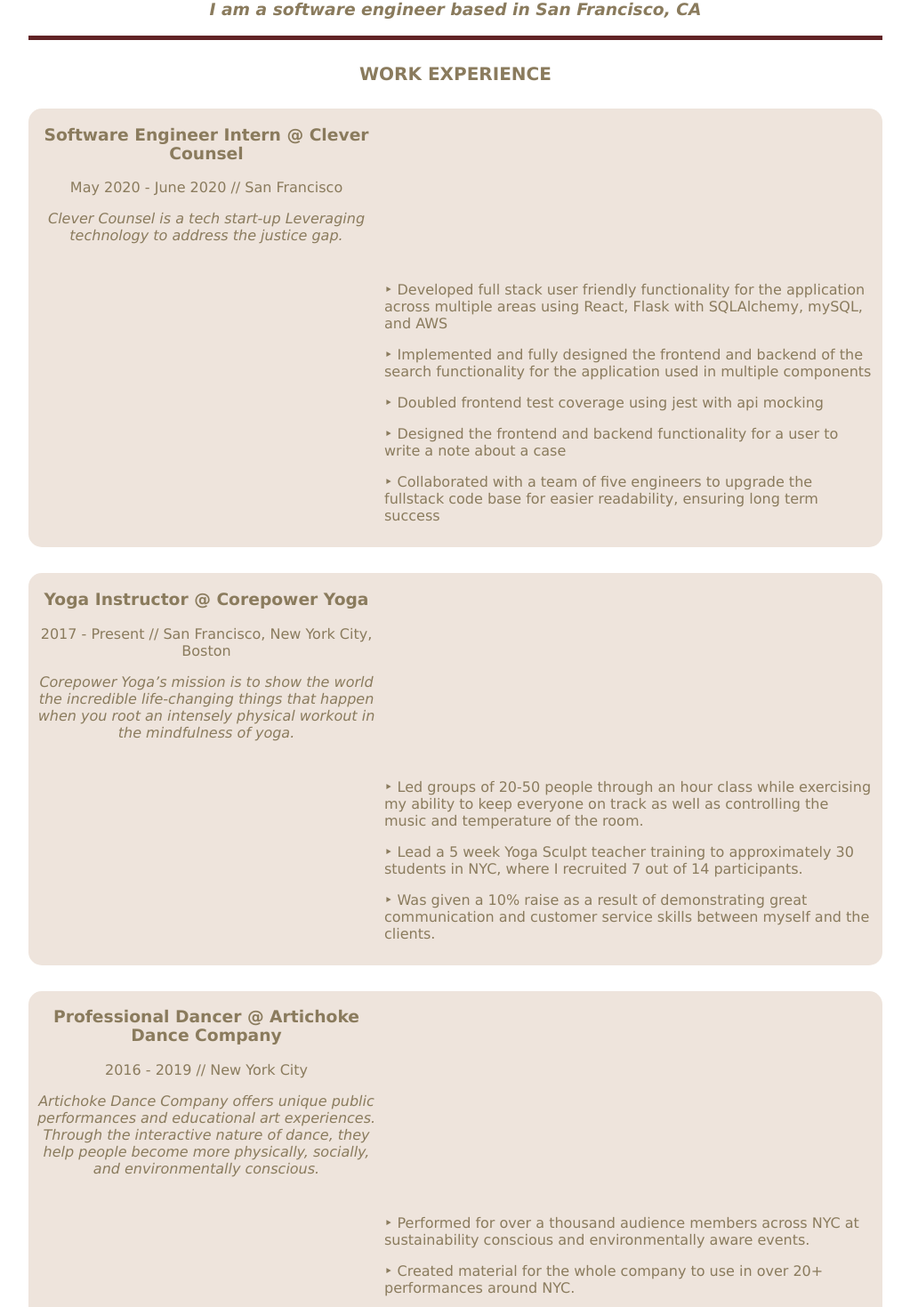
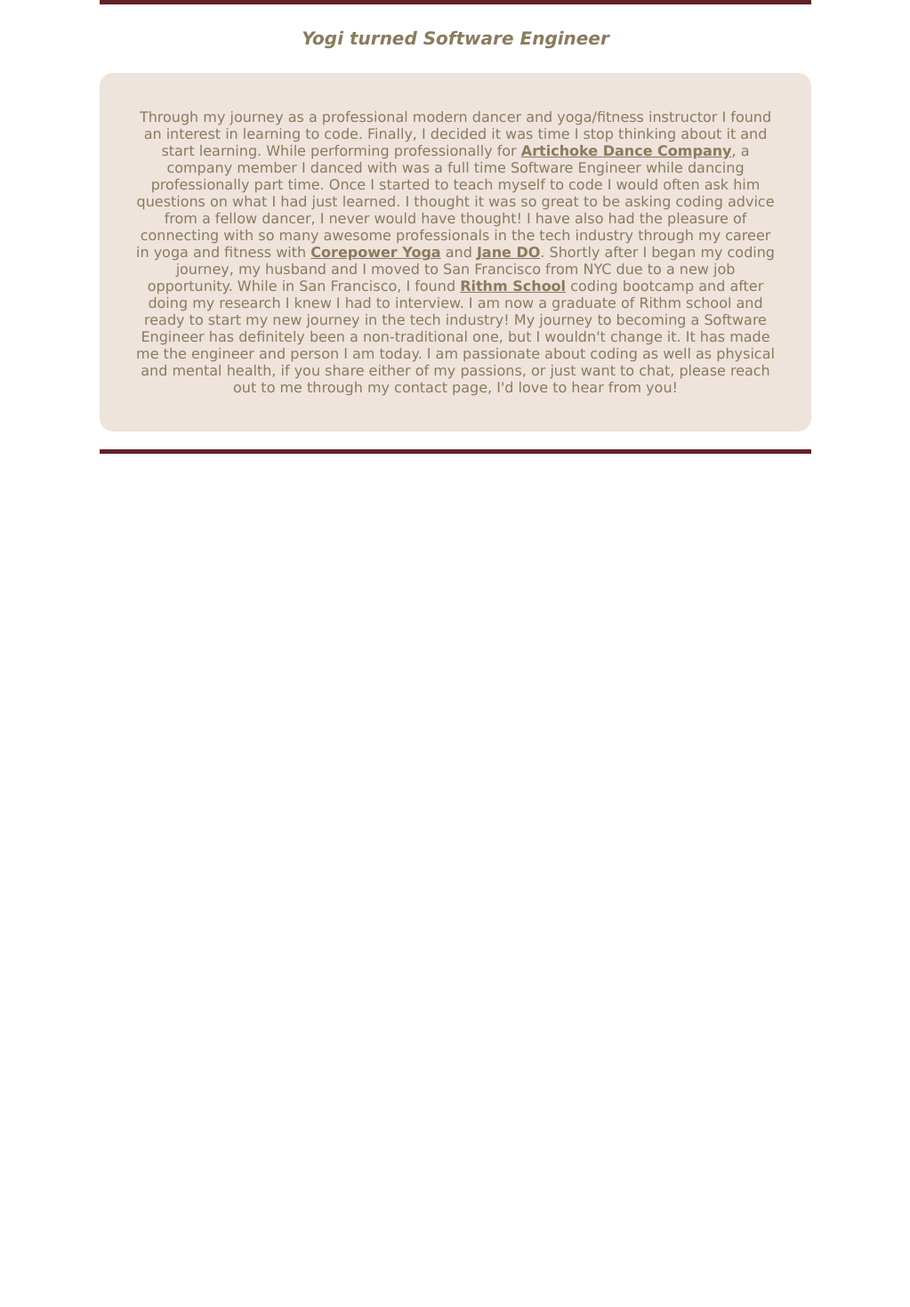
Before and after one commit to gmergola/personal-website, a React (Create React App) app: page /about in a window 1280 px wide. Shown: the part 132-1601 px from the top of the page at 89% size, without its empty margins (128-1151 px from the left). After the commit the page ends 800 px from the top, so only its background shows below. Built offline with nearby package versions, Linux system fonts and the light colour scheme.

Commit message:
changed about page

```diff
--- a/src/About.css
+++ b/src/About.css
@@ -4,20 +4,23 @@
 
 .About-info-container {
   margin: 0 auto;
-  max-width: 1000px;
+  max-width: 800px;
   margin-bottom: 10px;
   border-radius: 15px;;
   background-color: #eee4dc;
+  padding: 40px;
+}
+
+.About-info-container > b > a {
+  color: rgb(138, 123, 93);
+}
+
+.About-info-container > b > a:hover {
+  opacity: 0.5;
 }
 
 .About-SE {
   color: rgb(138, 123, 93);
-}
-
-.About-info-container:after {
-  content: "";
-  display: block;
-  clear: both;
 }
 
 .About-work {
@@ -31,8 +34,8 @@
   animation-fill-mode: both;
   border-bottom: 5px solid #612325;
   border-top: 5px solid #612325;
-  margin-right: 10rem;
-  margin-left: 10rem;
+  margin-right: 15rem;
+  margin-left: 15rem;
   padding-bottom: 10px;
 }
 
--- a/src/About.js
+++ b/src/About.js
@@ -1,72 +1,27 @@
 import React from 'react';
 import './About.css';
 
-/**TODO: margin check description */
 function About() {
   return (
     <div>
       <h1 className="About-title">About Me</h1>
-      <h3 className="About-SE"><i>I am a software engineer based in San Francisco, CA</i></h3>
       <div className="About-info">
-        <h4 className="About-work">WORK EXPERIENCE</h4>
-
-        <div className="About-info-container">
-          <div className="About-info-pre">
-            <h3>Software Engineer Intern @ Clever Counsel</h3>
-            <p>May 2020 - June 2020 // San Francisco </p>
-            <p><i>Clever Counsel is a tech start-up Leveraging technology to address the justice gap.</i></p>
-          </div>
-          <div className="About-info-body">
-            <p>‣ Developed full stack user friendly functionality for the application across
-              multiple areas using React, Flask with SQLAlchemy, mySQL, and AWS</p>
-            <p>‣ Implemented and fully designed the frontend and backend of the search
-              functionality for the application used in multiple components</p>
-            <p>‣ Doubled frontend test coverage using jest with api mocking</p>
-            <p>‣ Designed the frontend and backend functionality  for a user to write a note
-              about a case</p>
-            <p>‣ Collaborated with a team of five engineers to upgrade the fullstack code base
-              for easier readability, ensuring long term success</p>
-          </div>
-        </div>
-        <br />
-
-        <div className="About-info-container">
-          <div className="About-info-pre">
-            <h3>Yoga Instructor @ Corepower Yoga </h3>
-            <p>2017 - Present // San Francisco, New York City, Boston  </p>
-            <p>
-              <i>Corepower Yoga’s mission is to show the world the incredible
-              life-changing things that happen when you root an intensely physical
-              workout in the mindfulness of yoga.</i>
-            </p>
-          </div>
-          <div className="About-info-body">
-            <p>‣ Led groups of 20-50 people through an hour class while exercising my ability to
-            keep everyone on track as well as controlling the music and temperature of the room.</p>
-            <p>‣ Lead a 5 week Yoga Sculpt teacher training to approximately 30 students in NYC, where
-            I recruited 7 out of 14 participants.</p>
-            <p>‣ Was given a 10% raise as a result of demonstrating great communication and customer
-            service skills between myself and the clients.</p>
-          </div>
-        </div>
-        <br />
-
-        <div className="About-info-container">
-          <div className="About-info-pre">
-            <h3>Professional Dancer @ Artichoke Dance Company  </h3>
-            <p>2016 - 2019 // New York City</p>
-            <p>
-              <i>Artichoke Dance Company offers unique public performances and educational art experiences.
-              Through the interactive nature of dance, they help people become more physically, socially,
-                and environmentally conscious.</i>
-            </p>
-          </div>
-          <div className="About-info-body">
-            <p>‣ Performed for over a thousand audience members across NYC at sustainability conscious and environmentally
-            aware events.</p>
-            <p>‣ Created material for the whole company to use in over 20+ performances around NYC.</p>
-          </div>
-        </div>
+        <h4 className="About-work"><i>Yogi turned Software Engineer</i></h4>
+        <p className="About-info-container">
+          Through my journey as a professional modern dancer and yoga/fitness instructor I found an interest in learning to code.
+          Finally, I decided it was time I stop thinking about it and start learning. While performing professionally
+          for <b><a href="https://www.artichokedance.org/"> Artichoke Dance Company</a></b>, a company member I danced with was a full time
+          Software Engineer while dancing professionally part time. Once I started to teach myself to code I would often ask him
+          questions on what I had just learned. I thought it was so great to be asking coding advice from a fellow dancer, I never
+          would have thought! I have also had the pleasure of connecting with so many awesome professionals in the tech industry through
+          my career in yoga and fitness with <b><a href="https://www.corepoweryoga.com/">Corepower Yoga</a></b> and <b><a href="https://www.janedo.com/">
+          Jane DO</a></b>. Shortly after I began my coding journey, my husband and I moved to San Francisco from NYC due to a new
+          job opportunity. While in San Francisco, I found <b><a href="https://www.rithmschool.com/">Rithm School</a></b> coding bootcamp and
+          after doing my research I knew I had to interview. I am now a graduate of Rithm school and ready to start my new journey in
+          the tech industry! My journey to becoming a Software Engineer has definitely been a non-traditional one, but I wouldn't
+          change it. It has made me the engineer and person I am today. I am passionate about coding as well as physical and mental health,
+          if you share either of my passions, or just want to chat, please reach out to me through my contact page, I'd love to hear from you!
+      </p>
       </div>
     </div>
   )
```
